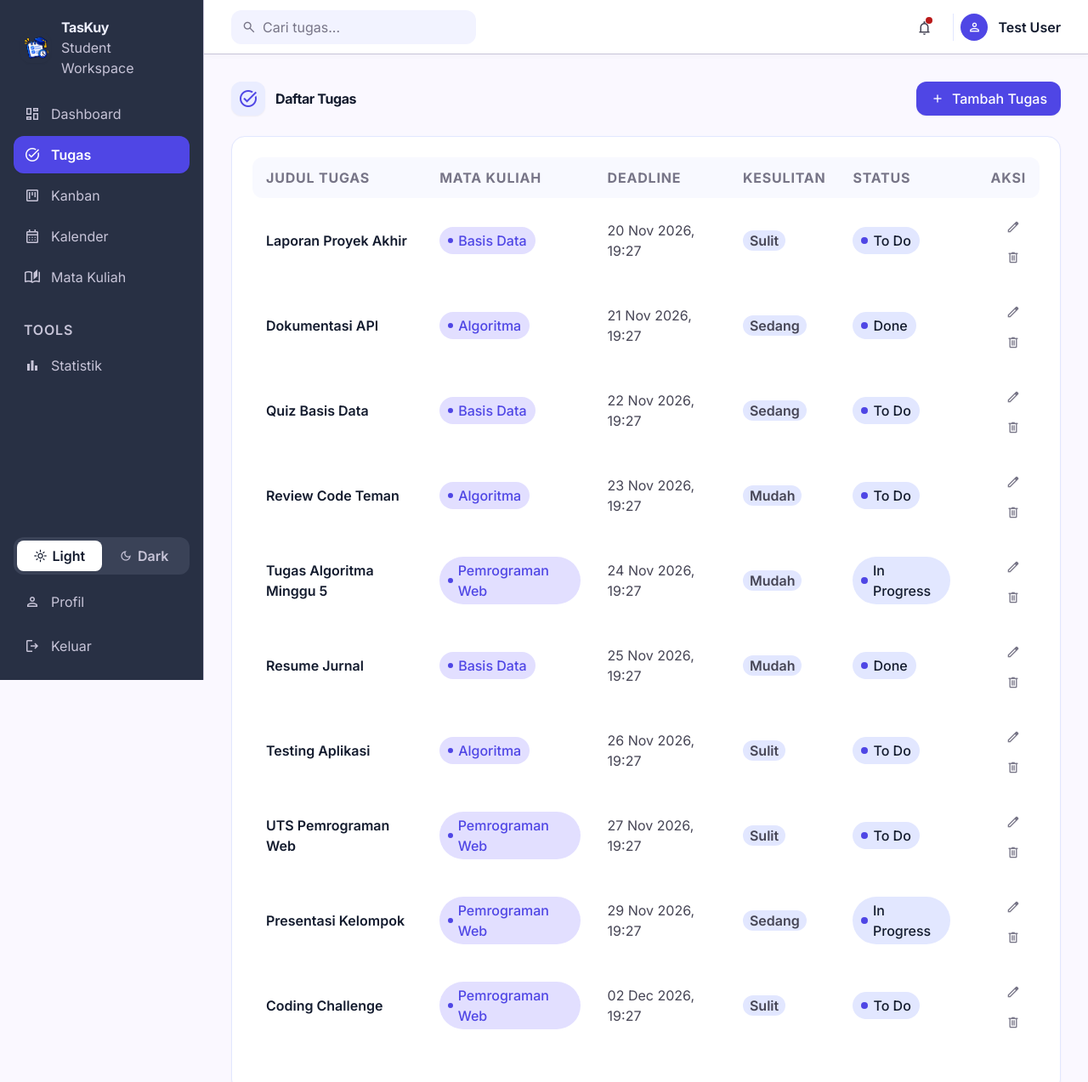
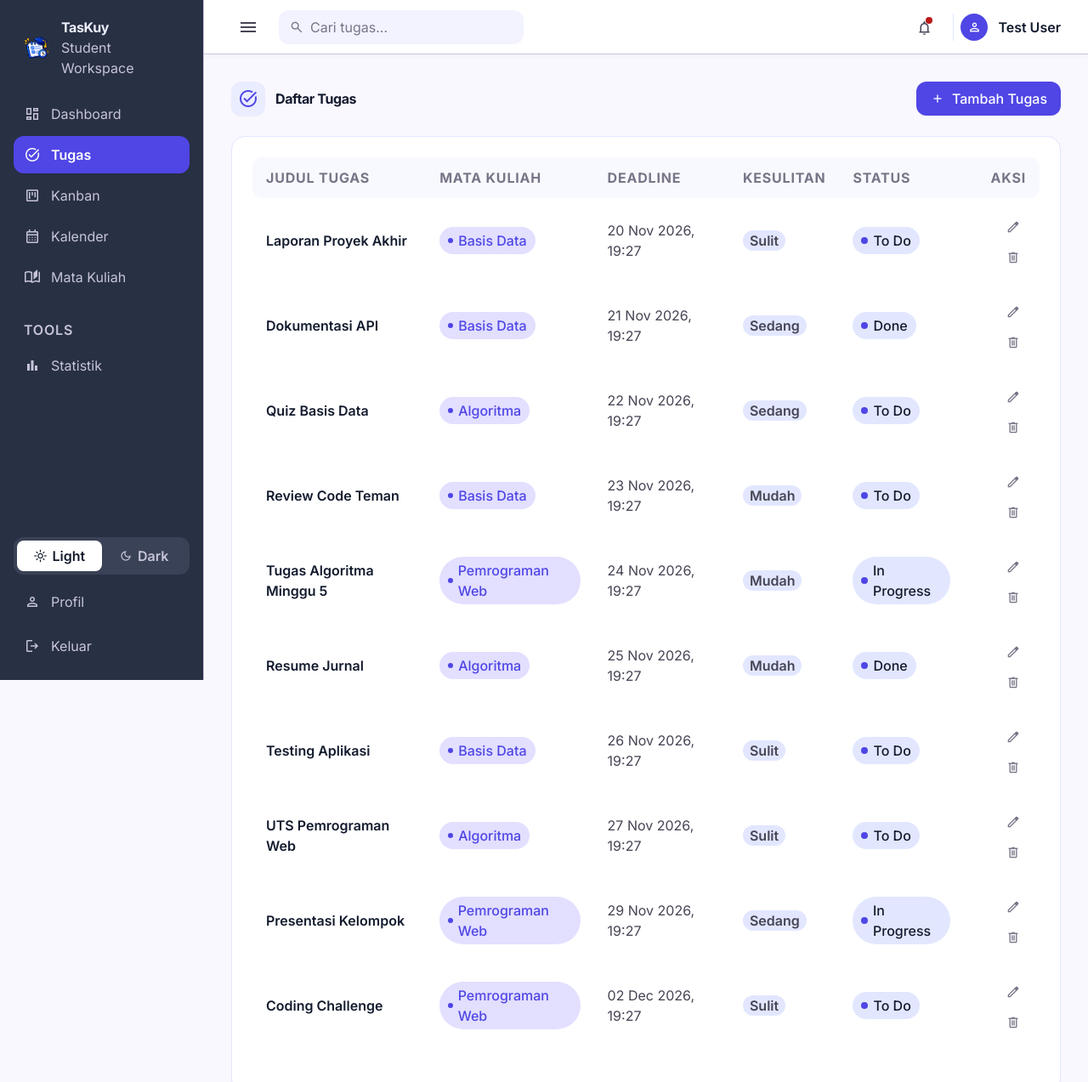
Before and after one commit to Subs-ajah-1924/Kelompok_Sigma, a Laravel app: page /tasks in a window 1280 px wide. Shown: the top 1273 px of the page at 85% size. Run offline with Laravel 12, Linux system fonts and the light colour scheme; a user stored in the database is signed in; data comes from the database, SQL or seed files in the repository; style sheets or scripts are compiled from the project's sources; some libraries are stand-ins or nearby versions.

Commit message:
Fix sidebar toggle fullscreen layout

```diff
--- a/resources/views/layouts/app.blade.php
+++ b/resources/views/layouts/app.blade.php
@@ -71,9 +71,9 @@
                 --color-primary-container: {{ $themePrimaryContainer }};
             }
         </style>
-        <div x-data="{ sidebarOpen: false }" class="min-h-screen">
+        <div x-data="{ sidebarOpen: false, sidebarExpanded: true }" class="min-h-screen">
             <!-- Sidebar (desktop) -->
-            <aside class="fixed left-0 top-0 h-full w-[240px] bg-inverse-surface dark:bg-[#0a0c16] text-inverse-on-surface dark:text-slate-200 z-50 flex flex-col justify-between overflow-y-auto px-4 py-5 border-r border-outline-variant dark:border-slate-800">
+            <aside x-show="sidebarExpanded" x-transition:enter="transition ease-out duration-300" x-transition:enter-start="-translate-x-full" x-transition:enter-end="translate-x-0" x-transition:leave="transition ease-in duration-300" x-transition:leave-start="translate-x-0" x-transition:leave-end="-translate-x-full" class="fixed left-0 top-0 h-full w-[240px] bg-inverse-surface dark:bg-[#0a0c16] text-inverse-on-surface dark:text-slate-200 z-50 flex flex-col justify-between overflow-y-auto px-4 py-5 border-r border-outline-variant dark:border-slate-800">
                 <div class="flex flex-col gap-5">
                     <div class="flex items-center gap-3 px-2">
                         <div class="w-9 h-9 rounded-xl overflow-hidden shadow-sm flex-shrink-0">
@@ -187,9 +187,12 @@
             </aside>
 
             <!-- Main -->
-            <div class="lg:pl-[240px] min-h-screen pt-14 lg:pt-0">
-                <header class="hidden lg:flex fixed top-0 left-[240px] right-0 h-16 bg-surface-container-lowest dark:bg-[#0f172a] z-40 px-8 items-center justify-between shadow-[0_1px_8px_rgba(0,0,0,0.04)] dark:shadow-none border-b border-outline-variant dark:border-slate-800">
+            <div class="lg:pl-[240px] min-h-screen pt-14 lg:pt-0" :class="!sidebarExpanded ? 'lg:!pl-0' : ''">
+                <header class="hidden lg:flex fixed top-0 left-[240px] right-0 h-16 bg-surface-container-lowest dark:bg-[#0f172a] z-40 px-8 items-center justify-between shadow-[0_1px_8px_rgba(0,0,0,0.04)] dark:shadow-none border-b border-outline-variant dark:border-slate-800" :class="!sidebarExpanded ? 'lg:!left-0' : ''">
                     <div class="flex items-center gap-4 flex-1">
+                        <button @click="sidebarExpanded = !sidebarExpanded" class="p-2 text-on-surface-variant hover:bg-surface-container-low rounded-lg transition-colors">
+                            <span class="material-symbols-outlined text-[24px]">menu</span>
+                        </button>
                         <form method="GET" action="{{ route('tasks.index') }}" class="relative flex items-center w-72">
                             <span class="material-symbols-outlined absolute left-3 text-outline text-[18px]">search</span>
                             <input name="q" value="{{ request('q') }}" class="w-full h-10 pl-9 pr-4 rounded-xl bg-surface-container-low dark:bg-slate-800 text-on-surface placeholder:text-outline font-body-sm text-body-sm focus:outline-none focus:ring-2 focus:ring-primary-container transition-all border border-transparent focus:border-primary-container" placeholder="Cari tugas..." type="text">
```
